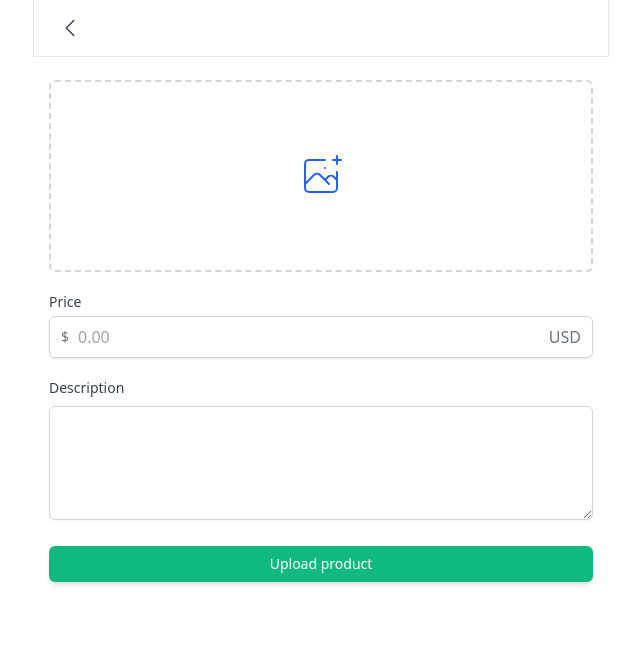
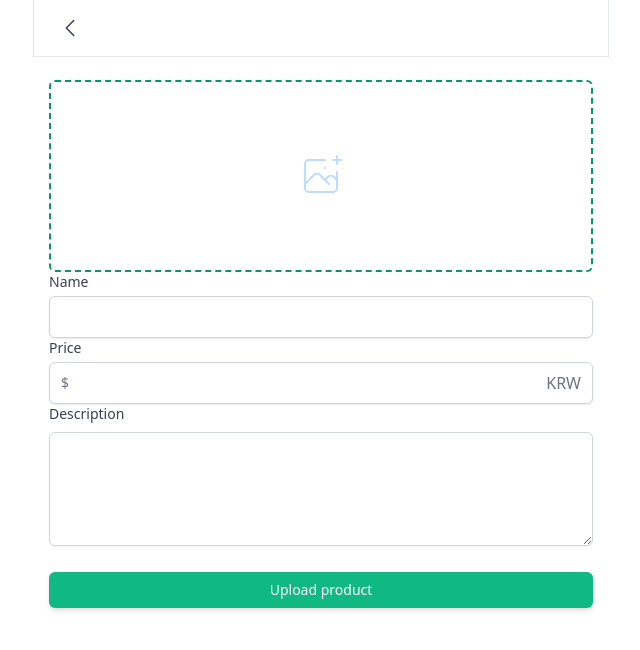
Before and after one commit to sdfwefk11/next-market, a Next.js app: page /product/upload in a window 1280 px wide. Shown: the top 650 px of the page, without its empty margins (319-959 px from the left). Built offline with nearby package versions, Linux system fonts and the light colour scheme.

Commit message:
Upload Form

```diff
--- a/package.json
+++ b/package.json
@@ -32,6 +32,6 @@
   },
   "devDependencies": {
     "@types/nodemailer": "^6.4.14",
-    "prisma": "^5.5.2"
+    "prisma": "^5.6.0"
   }
 }
--- a/src/app/product/upload/page.tsx
+++ b/src/app/product/upload/page.tsx
@@ -1,11 +1,20 @@
 import RootLayout from "@/app/layout";
+import Input from "@/components/input";
+import { useForm } from "react-hook-form";
+
+interface UploadProductForm {
+  name: string;
+  price: number;
+  description: string;
+}
 
 export default function Upload() {
+  const { register, handleSubmit } = useForm<UploadProductForm>();
   return (
     <RootLayout canGoBack title={true}>
-      <div className="px-4">
-        <div className="w-full flex items-center justify-center border-dashed border-2 border-gray-300 py-6 h-48 rounded-md group hover:border-blue-600 transition">
-          <label className="text-blue-600 group-hover:text-blue-200  cursor-pointer transition group-hover:shadow-md rounded-full">
+      <form className="px-4">
+        <div className="w-full flex items-center justify-center border-dashed border-2 hover:border-gray-300 py-6 h-48 rounded-md group border-emerald-600 transition">
+          <label className="group-hover:text-orange-600 text-blue-200  cursor-pointer transition group-hover:shadow-md rounded-full">
             <svg
               className="h-12 w-12"
               stroke="currentColor"
@@ -23,29 +32,22 @@ export default function Upload() {
             <input type="file" className="hidden" />
           </label>
         </div>
-        <div className="my-5">
-          <label
-            htmlFor="price"
-            className="text-sm font-medium text-gray-700 mb-1 block"
-          >
-            Price
-          </label>
-          <div className="rounded-md shadow-sm relative flex items-center">
-            <div className="absolute left-0 pl-3 flex items-center justify-center pointer-events-none">
-              <span className="text-gray-500 text-sm">$</span>
-            </div>
-            <input
-              id="price"
-              type="text"
-              placeholder="0.00"
-              className="appearance-none pl-7 w-full px-4 py-2 border border-gray-300 rounded-md shadow-sm placeholder-gray-400 focus:outline-none focus:border-emerald-600 focus:ring-emerald-600"
-            />
-            <div className="absolute right-0 pointer-events-none pr-3 flex items-center justify-center">
-              <span className="text-gray-500">USD</span>
-            </div>
-          </div>
-        </div>
-        <div>
+        <Input
+          register={register("name")}
+          required
+          label="Name"
+          name="name"
+          type="text"
+        />
+        <Input
+          register={register("price")}
+          required
+          label="Price"
+          name="price"
+          type="number"
+          kind="price"
+        />
+        <div {...register("description")}>
           <label className="text-sm font-medium text-gray-700 mb-1 block">
             Description
           </label>
@@ -59,7 +61,7 @@ export default function Upload() {
         <button className="bg-emerald-500 hover:text-orange-300 hover:bg-emerald-600 mt-5 shadow-md text-white rounded-md border-transparent py-2 px-4 text-sm font-medium focus:ring-2 focus:ring-offset-2 focus:ring-emerald-500 focus:outline-none transition w-full">
           Upload product
         </button>
-      </div>
+      </form>
     </RootLayout>
   );
 }
--- a/src/components/input.tsx
+++ b/src/components/input.tsx
@@ -33,7 +33,7 @@ export default function Input({
             {...register}
             type={type}
             required={required}
-            className="appearance-none w-full px-3 py-2 border border-gray-300 rounded-md shadow-sm placeholder-gray-400 focus:outline-none focus:ring-orange-500 focus:border-orange-500"
+            className="appearance-none w-full px-3 py-2 border border-gray-300 rounded-md shadow-sm placeholder-gray-400 focus:outline-none focus:ring-emerald-600 focus:border-emerald-600"
           />
         </div>
       ) : null}
@@ -44,7 +44,7 @@ export default function Input({
           </div>
           <input
             id={name}
-            className="appearance-none pl-7 w-full px-3 py-2 border border-gray-300 rounded-md shadow-sm placeholder-gray-400 focus:outline-none focus:ring-orange-500 focus:border-orange-500"
+            className="appearance-none pl-7 w-full px-3 py-2 border border-gray-300 rounded-md shadow-sm placeholder-gray-400 focus:outline-none focus:ring-emerald-600 focus:border-emerald-600"
           />
           <div className="absolute right-0 pointer-events-none pr-3 flex items-center">
             <span className="text-gray-500">KRW</span>
@@ -61,7 +61,7 @@ export default function Input({
             {...register}
             type={type}
             required={required}
-            className="appearance-none w-full px-3 py-2 border border-gray-300 rounded-md rounded-l-none shadow-sm placeholder-gray-400 focus:outline-none focus:ring-orange-500 focus:border-orange-500"
+            className="appearance-none w-full px-3 py-2 border border-gray-300 rounded-md rounded-l-none shadow-sm placeholder-gray-400 focus:outline-none focus:ring-emerald-600 focus:border-emerald-600"
           />
         </div>
       ) : null}
--- a/src/libs/server/client.ts
+++ b/src/libs/server/client.ts
@@ -1,4 +1,11 @@
 import { PrismaClient } from "@prisma/client";
-const apiClient = new PrismaClient();
+
+declare global {
+  var client: PrismaClient | undefined;
+}
+
+const apiClient = global.client || new PrismaClient();
+
+if (process.env.NODE_ENV === "development") global.client = apiClient;
 
 export default apiClient;
```
Also changed, not shown: 1 other file (tests, documents, lock files or other folders).
